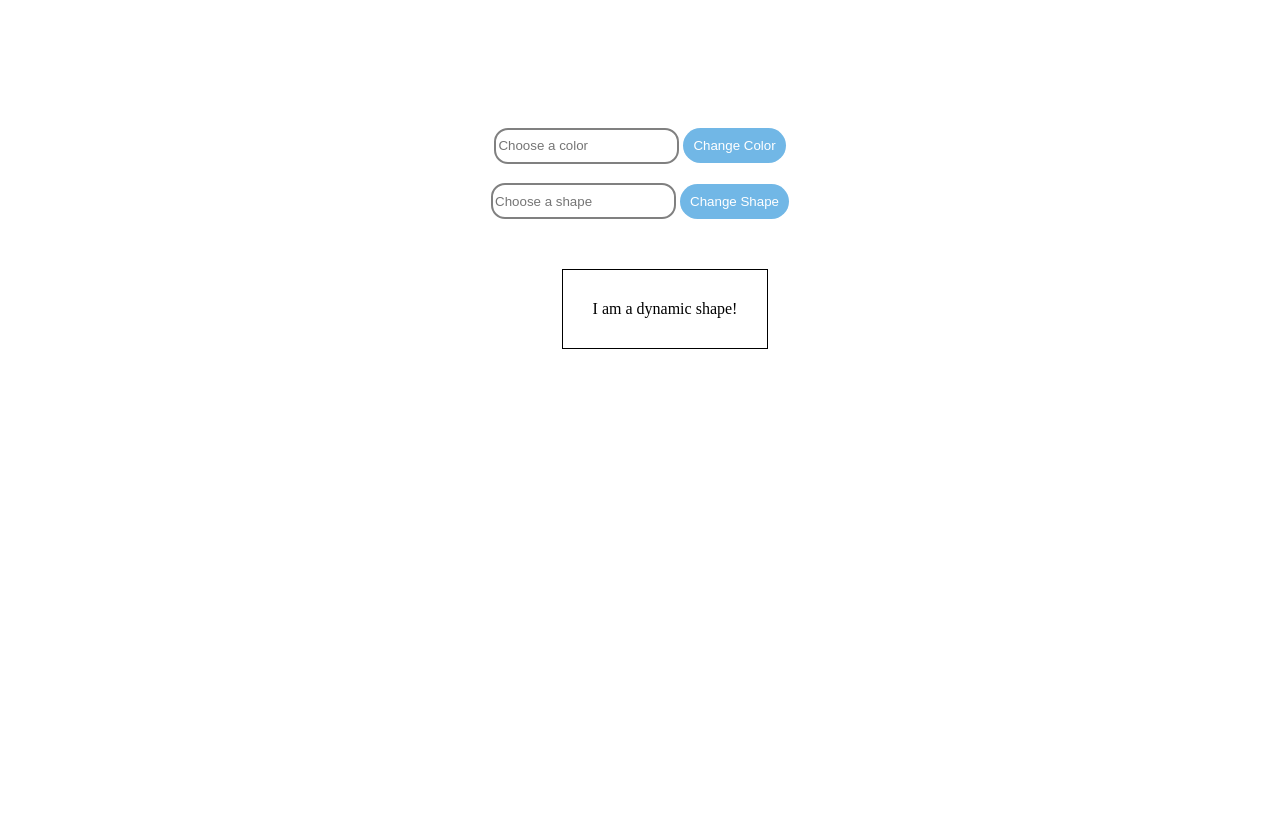
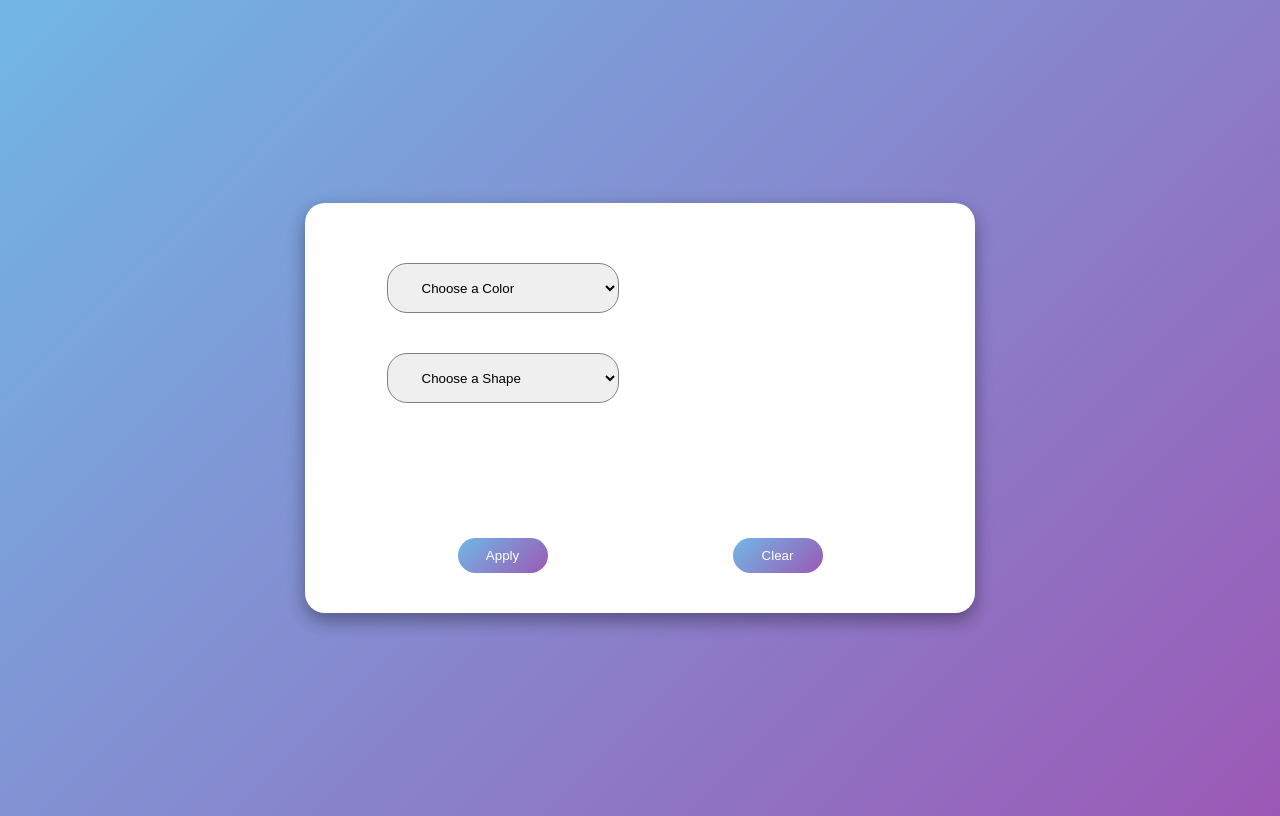
Before and after one commit to Ayaj003/application2, a plain HTML site: page index.html in a window 1280 px wide. Drawn offline with nearby package versions, Linux system fonts and the light colour scheme.

Commit message:
Updating design, adding options and clear button

```diff
--- a/index.css
+++ b/index.css
@@ -1,61 +1,80 @@
 body {
     display: flex;
+    height: 100vh;
+    justify-content: center;
+    align-items: center;
+    background: linear-gradient(135deg, #71b7e6, #9b59b6);
+}
+
+#container {
+    width:550px;
+    height: 330px;
+    display: flex;
+    background-color: #fff;
+    padding: 40px 60px;
+    border-radius: 20px;
+    box-shadow: 0 8px 16px 0 rgba(0, 0, 0, 0.2), 0 6px 20px 0 rgba(0, 0, 0, 0.19);
+}
+
+.elementsContainer{
+display: flex;
 flex-direction: column;
+height: 330px;
+width:330px;
+justify-content: space-between;
 align-items: center;
-    justify-content: center;
-    padding-top: 100px;
+
 }
 
 #shape{
-    border: 1px solid black;
-    margin: 20px 0px 0px 50px;
     text-align: center;
     padding: 30px;
-    margin-top: 50px;
 }
 
-input{
-    border-radius: 14px;
-    height:30px;
-    border: 2px solid grey;
+select{
+    margin: 20px 0px 20px 0px;
+    border-radius: 20px;
+    padding: 0px 80px 0px 30px;
+    width:100%;
+    height:50px;
+    border: 1px solid grey;
 }
 
 button {
-    background: #71b7e6;
+    background: linear-gradient(135deg, #71b7e6, #9b59b6);
     border-radius: 20px;
     color: #fff;
     border: 0;
-    padding: 10px 10px;
-    margin-top: 20px;
+    padding: 10px 0px;
+    width: 90px;
 }
+
 button:hover {
     box-shadow: 0 12px 16px 0 rgba(0, 0, 0, 0.24), 0 17px 50px 0 rgba(0, 0, 0, 0.19);
 }
 
-.square{
-    height: 100px;
-    width: 100px;
+.square, .circle, .oval, .rectangle, .parallelogram, .triangle{
+    height: 200px;
+    width: 200px;
 }
 
-.circle {
-    height: 100px;
-    width: 100px;
+.circle, .oval{
     border-radius: 50%;
 }
 
-.oval {
-    height: 100px;
+.oval{
     width: 140px;
-    border-radius: 50%;
 }
 
-.rectangle {
-    height: 100px;
+.rectangle{
     width: 150px;
 }
 
-.parallelogram {
-	width: 150px;
-	height: 100px;
+.parallelogram{
+    width: 140px;
     transform: skew(20deg);
 }
+
+.triangle{
+    clip-path: polygon(50% 0, 100% 100%, 0 100%);
+}
--- a/index.html
+++ b/index.html
@@ -3,18 +3,38 @@
 
 <head>
     <link rel="stylesheet" href="index.css">
+    <script src="https://ajax.googleapis.com/ajax/libs/jquery/3.7.1/jquery.min.js"></script>
 </head>
 
 <body>
+<div id="container">
+<div class="elementsContainer inputContainer">
 <div>
-<input type="text" id="color" placeholder="Choose a color">
-<button onclick="changeColor()">Change Color</button>
+    <select id="colorSelect">
+        <option>Choose a Color</option>
+        <option id="red">Red</option>
+        <option id="blue">Blue</option>
+        <option id="black">Black</option>
+        <option id="purple">Purple</option>
+        <option id="green">Green</option>
+        <option id="yellow">Yellow</option>
+    </select><br>
+<select id="shapeSelect">
+    <option>Choose a Shape</option>
+    <option value="square" id="square">Square</option>
+    <option value="circle" id="circle">Circle</option>
+    <option value="rectangle" id="rectangle">Rectangle</option>
+    <option value="triangle" id="triangle">Triangle</option>
+    <option value="oval" id="oval">Oval</option>
+    <option value="parallelogram" id="parallelogram">Parallelogram</option>
+</select>
 </div>
-<div>
-<input type="text" id="shapeInput" placeholder="Choose a shape">
-<button onclick="changeShape()">Change Shape</button>
+<button id="changeShape" onclick="changeShape(), changeColor()"> Apply</button>
 </div>
-<div id="shape" class="">I am a dynamic shape!</div>
+<div class="elementsContainer">
+<div id="shape" class=""></div>
+<button onclick="clearShape()">Clear</button>
+</div>
 <script src="index.js"></script>
 
 </body>
--- a/index.js
+++ b/index.js
@@ -1,9 +1,18 @@
+var shape = document.getElementById('shape');
+
 function changeColor() {
-    let color = document.getElementById('color').value;
-    document.getElementById('shape').style.backgroundColor = color;
+    let selectedColor = document.getElementById('colorSelect').value;
+    shape.style.backgroundColor = selectedColor;
 }
 
 function changeShape() {
-    let shape = document.getElementById('shapeInput').value;
-    document.getElementById('shape').className = shape;
+    let selectedShape = document.getElementById('shapeSelect').value;
+    shape.className = selectedShape;
 }
+
+function clearShape(){
+    shape.className = '';
+    shape.style.backgroundColor = '';
+    document.getElementById('shapeSelect').selectedIndex = 0;
+    document.getElementById('colorSelect').selectedIndex = 0;
+}
```
Lines whose indentation alone changed are shown as unchanged.
